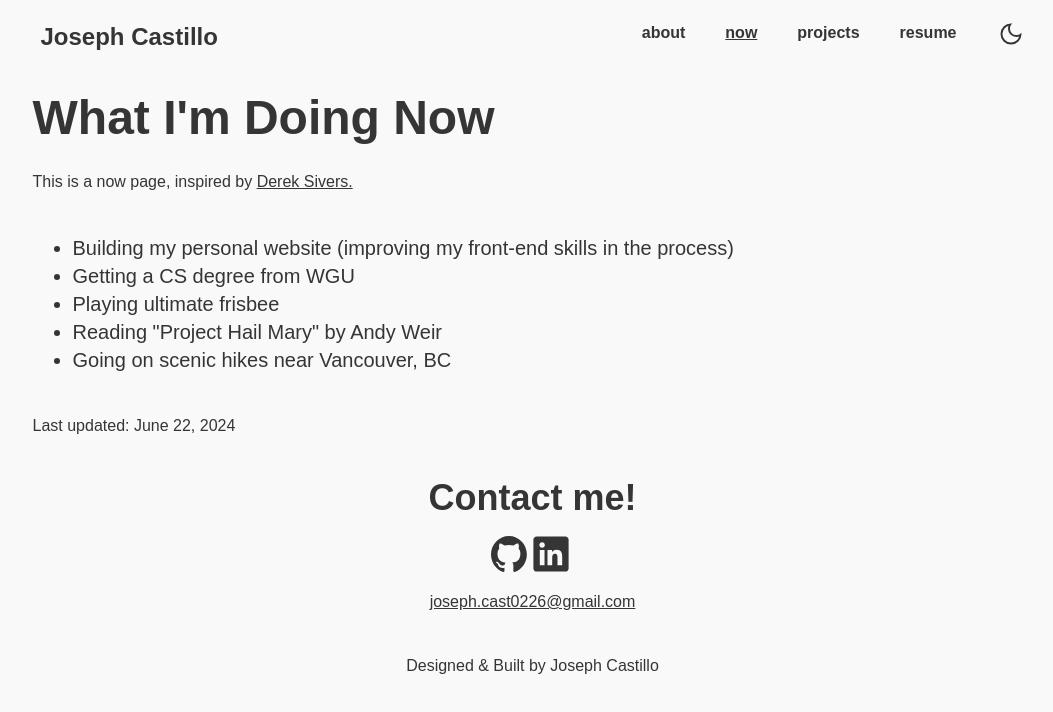
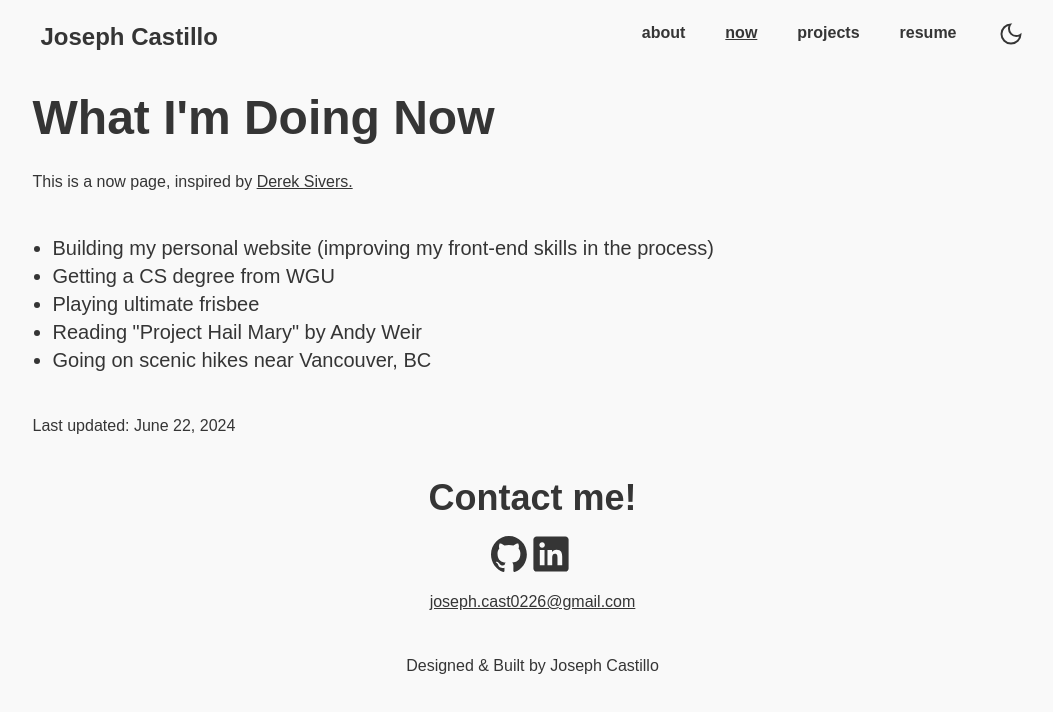
Before and after one commit to jcstlo/personal-site, a React (Vite) app: page /now in a window 1280 px wide. Shown: the top 712 px of the page, without its empty margins (100-1153 px from the left). Built offline with nearby package versions, Linux system fonts and the light colour scheme; a web font is replaced by a local one.

Commit message:
Minor margin adjustment

```diff
--- a/src/Now.jsx
+++ b/src/Now.jsx
@@ -7,7 +7,7 @@ function Now() {
       <div class="mb-10">
         <h1 class="text-5xl pb-7 font-albert font-bold text-center sm:text-left ml-3 text-lightModeText dark:text-darkModeText">What I'm Doing Now</h1>
         <p class="font-albert font-normal ml-3 text-lightModeText dark:text-darkModeText">This is a now page, inspired by <a target="_blank" rel="noopener noreferrer" href="https://nownownow.com/about" class="underline">Derek Sivers.</a></p>
-        <ul class="mt-10 ml-10">
+        <ul class="mt-10 ml-5 mr-3">
           <li class="list-disc font-albert font-normal text-xl ml-3 text-lightModeText dark:text-darkModeText">Building my personal website (improving my front-end skills in the process)</li>
           <li class="list-disc font-albert font-normal text-xl ml-3 text-lightModeText dark:text-darkModeText">Getting a CS degree from WGU</li>
           <li class="list-disc font-albert font-normal text-xl ml-3 text-lightModeText dark:text-darkModeText">Playing ultimate frisbee</li>
--- a/src/output.css
+++ b/src/output.css
@@ -574,10 +574,6 @@ video {
   margin-bottom: 1.75rem;
 }
 
-.ml-10 {
-  margin-left: 2.5rem;
-}
-
 .ml-3 {
   margin-left: 0.75rem;
 }
```
